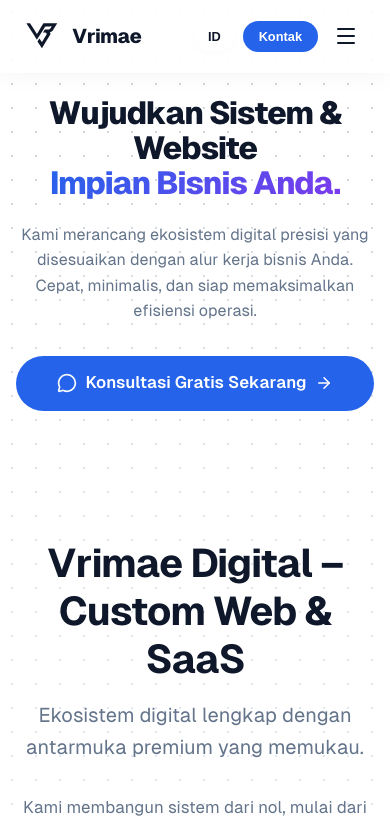
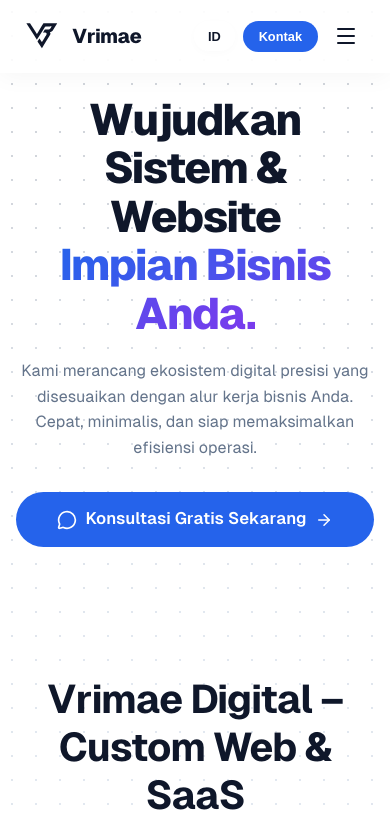
Before and after one commit to vrimae/vrimae-landing, a React (Vite) app: page / in a window 390 px wide. Shown: the top 825 px of the page. Built offline with nearby package versions, Linux system fonts and the light colour scheme.

Commit message:
style: increase title size and top padding on mobile

```diff
--- a/src/index.css
+++ b/src/index.css
@@ -1958,10 +1958,10 @@
 
   /* Hero Section adjustments */
   .hero {
-    padding: 6rem 1rem 3rem;
+    padding: 10rem 1rem 3rem;
   }
   .hero-title {
-    font-size: 2rem !important;
+    font-size: 2.75rem !important;
   }
   .hero-subtitle {
     font-size: 1rem;
```
